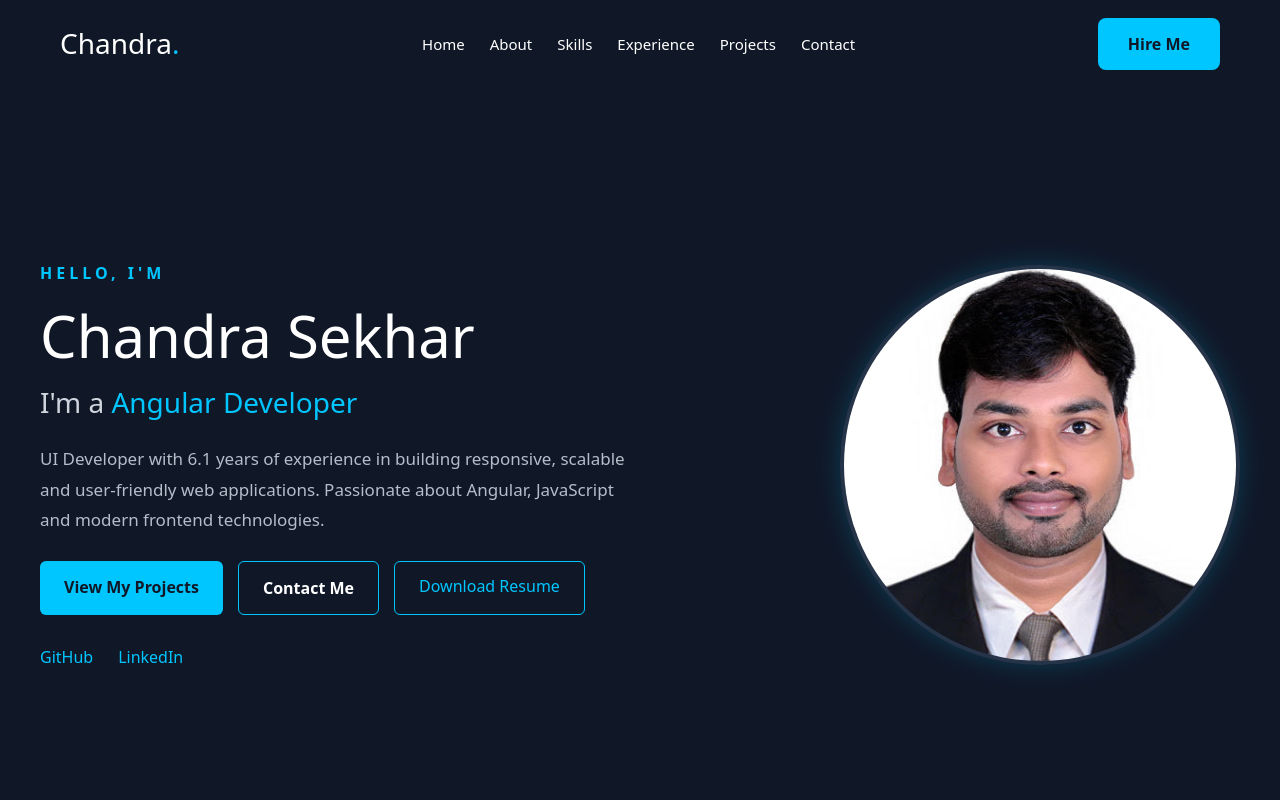
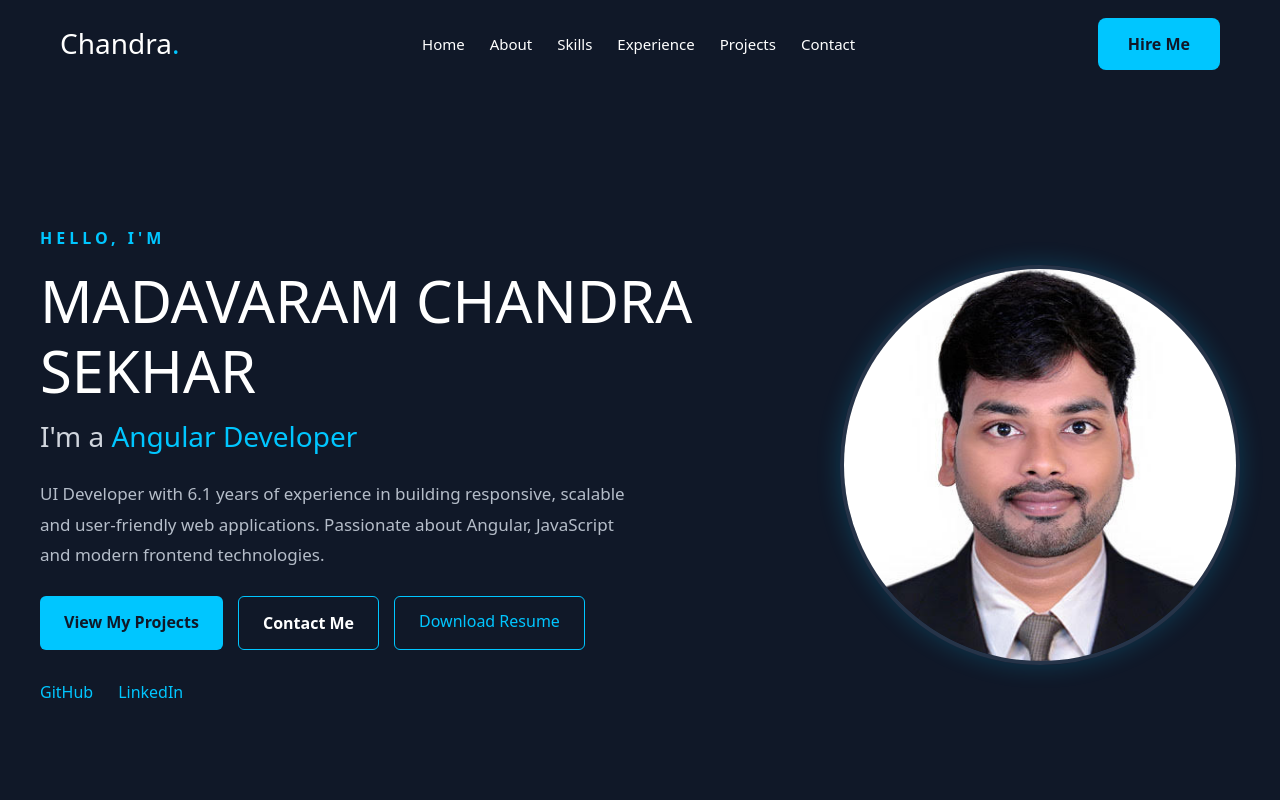
Before and after one commit to mchandrasekhar-ui-dev/chandra-portfolio, an Angular app: page / in a window 1280 px wide. Shown: the top 800 px of the page. Built offline with nearby package versions, Linux system fonts and the light colour scheme.

Commit message:
name changed

```diff
--- a/src/app/components/home/home.component.html
+++ b/src/app/components/home/home.component.html
@@ -8,7 +8,7 @@
       <p class="intro">HELLO, I'M</p>
 
       <h1>
-        Chandra Sekhar
+        MADAVARAM CHANDRA SEKHAR
       </h1>
 
       <h2>
```
